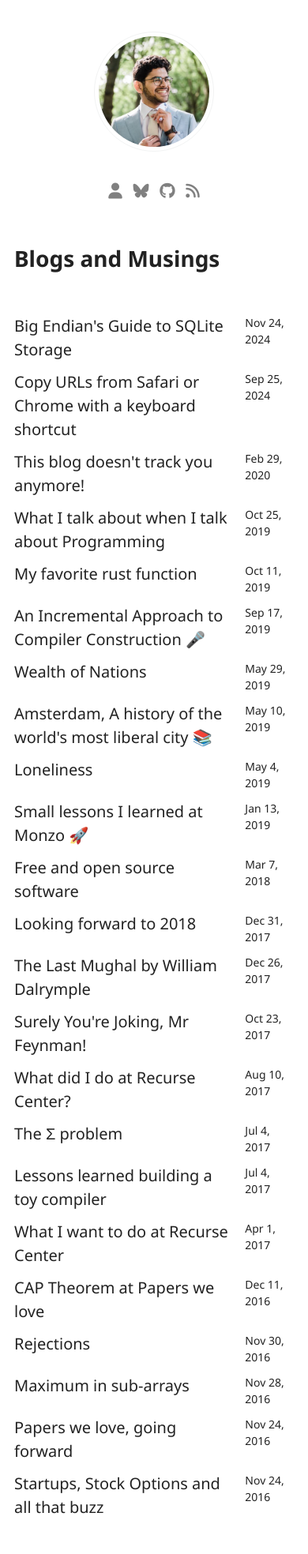
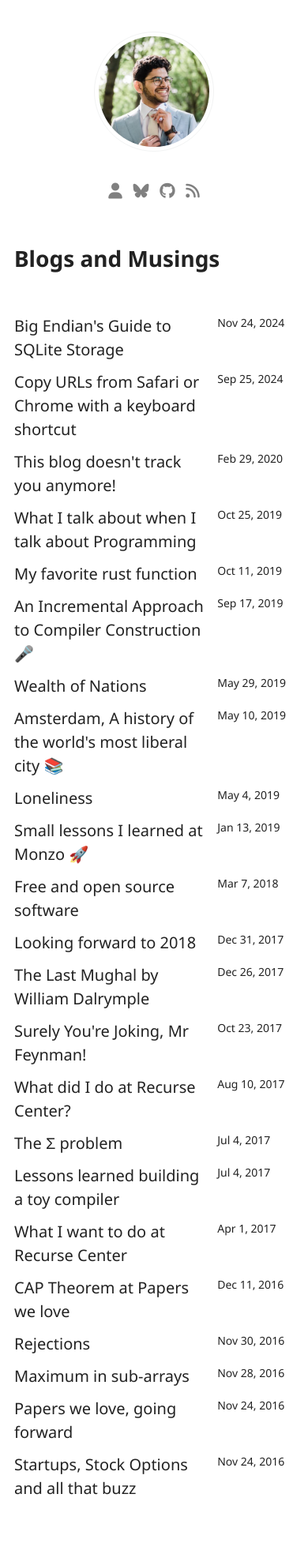
Before and after one commit to jaseemabid/blog, a Jekyll site: the page built from index.html, in a window 390 px wide. Shown: the whole page at 79% size. Built offline with Jekyll 4.4.1, drawn with Linux system fonts in a browser that asks for light colours; after the commit the page ends 1944 px from its top, so only the background shows below that.

Commit message:
Improve blog post listing on small screens

```diff
--- a/_sass/site.scss
+++ b/_sass/site.scss
@@ -97,6 +97,10 @@
   header ul li + li + li {
     width: auto;
   }
+
+  table.posts td a {
+    font-size: 16px;
+  }
 }
 
 @media print {
@@ -155,6 +159,10 @@ table.posts {
       font-size: 20px;
     }
   }
+
+  .nobr {
+    white-space: nowrap;
+  }
 }
 
 nav {
--- a/index.html
+++ b/index.html
@@ -13,7 +13,7 @@ layout: default
           {{post.title}}
         </a>
       </td>
-      <td>
+      <td class="nobr">
         {{ post.date | date: "%b %-d, %Y" }}
       </td>
     </tr>
```
